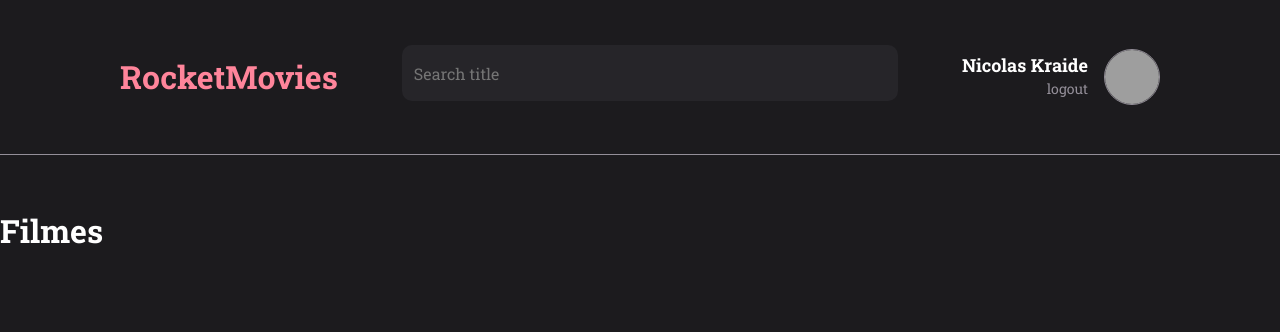
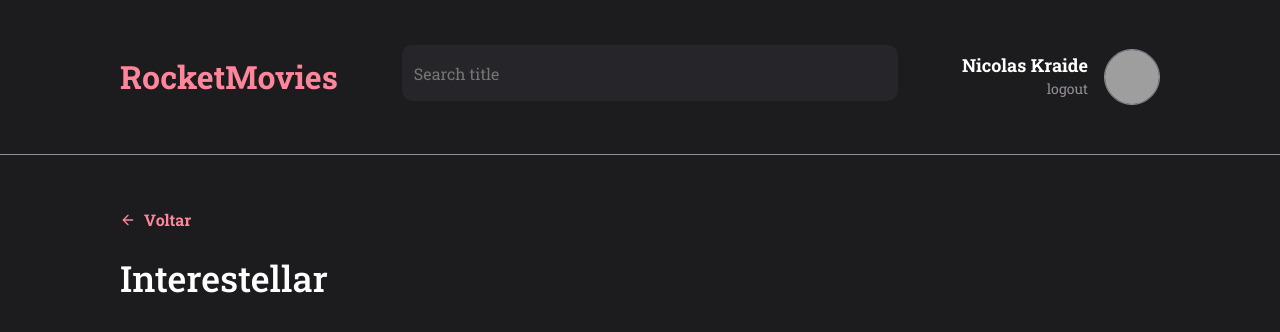
Before and after one commit to devKraide/RocketMovies, a React (Vite) app: page / in a window 1280 px wide. Shown: the top 332 px of the page. Built offline with nearby package versions, Linux system fonts and the light colour scheme; grey boxes are pictures that could not be loaded.

Commit message:
fix Title component and pass title prop; update Details page to display dynamic title

```diff
--- a/src/components/Title/index.jsx
+++ b/src/components/Title/index.jsx
@@ -1,10 +1,15 @@
 import { FiArrowLeft } from 'react-icons/fi';
-import { TitleContainer   } from './style';
+import { TitleContainer, BackButton } from './style';
 
-export function Title () {
+export function Title ({title}) {
   return (
     <TitleContainer>
-      <h1>Filmes</h1>
+       <BackButton to="/">
+        <FiArrowLeft/>
+        <span>Voltar</span>
+       </BackButton>
+
+      <h1>{title}</h1>
     </TitleContainer>
   )
 };
--- a/src/components/Title/style.js
+++ b/src/components/Title/style.js
@@ -1,5 +1,29 @@
 import styled from 'styled-components';
+import { Link } from 'react-router-dom';
 
 export const TitleContainer = styled.div`
+  display: flex;
+  flex-direction: column;
+  align-items: flex-start;
+  justify-content: flex-start;
+
+
+  > h1 {
+    margin-top: 24px;
+    font-size: 36px;
+    font-weight: 500;
+    color: ${({theme})=> theme.COLORS.WHITE};
+  }
+`;
+
+export const BackButton = styled(Link)`
+  display: flex;
+  align-items: center;
+  gap: 8px;
+
+  color: ${({theme})=> theme.COLORS.PINK};
+  font-size: 16px;
+  font-weight: 700;
+  text-decoration: none;
 
 `;
--- a/src/pages/Details/index.jsx
+++ b/src/pages/Details/index.jsx
@@ -12,7 +12,7 @@ export function Details() {
       <Header Title="Filmes"/>
 
       <main>
-      <Title/>
+      <Title title="Interestellar"/>
       </main>
 
 
--- a/src/pages/Details/style.js
+++ b/src/pages/Details/style.js
@@ -14,7 +14,7 @@ export const DetailsContainer = styled.div`
     margin-top: 40px;
     grid-area: content;
     overflow-y: auto;
-    padding: 64px 0;
+    padding: 64px 120px;
 
     /* Scrollbar styling */
     &::-webkit-scrollbar {
```
